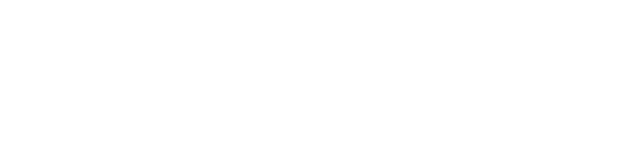
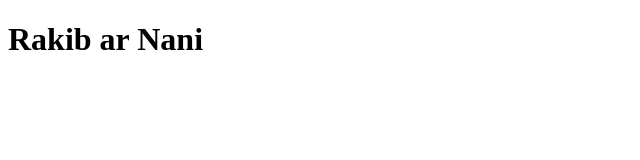
Before and after one commit to bedesignermonir/rakbi, a plain HTML site: page index.html in a window 1280 px wide. Shown: the whole page, without its empty margins (0-640 px from the left). Drawn offline with Linux system fonts and the light colour scheme.

Commit message:
rakiber nani

```diff
--- a/index.html
+++ b/index.html
@@ -1,11 +1,14 @@
 <!DOCTYPE html>
 <html lang="en">
+
 <head>
     <meta charset="UTF-8">
     <meta name="viewport" content="width=device-width, initial-scale=1.0">
     <title>Document</title>
 </head>
+
 <body>
+    <h1>Rakib ar Nani</h1>
+</body>
 
-</body>
 </html>
```
